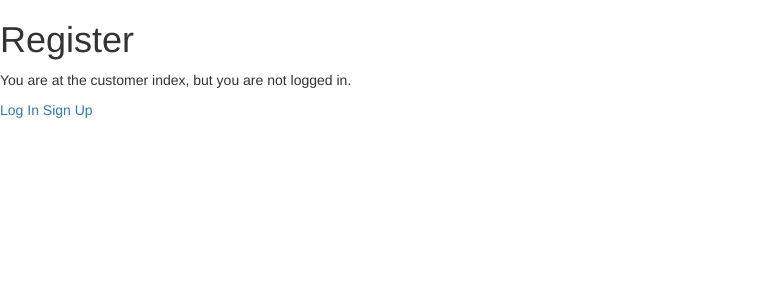
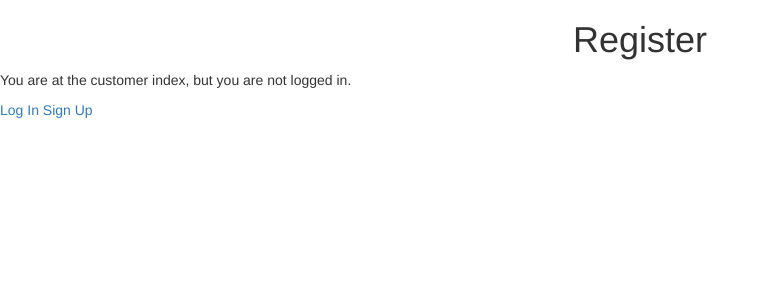
Before and after one commit to wilbertbarr2/trash_collector, a Django app: template trash_collector/customers/templates/customers/trash_customer.html in a window 1280 px wide. Shown: the top 300 px of the page, without its empty margins (0-770 px from the left). Run offline with Django 3.2, Linux system fonts and the light colour scheme; the template is opened without the code that fills it, so the values that code supplies are empty; some libraries are stand-ins or nearby versions.

Commit message:
did some styling

```diff
--- a/trash_collector/customers/templates/customers/index.html
+++ b/trash_collector/customers/templates/customers/index.html
@@ -6,7 +6,7 @@
 
   {% if user.is_authenticated %}
   {% if customer.id == null %}
-    <p>Hello user, please register to become a customer above.</p>
+    <p style="text-align: center; font: 4vw">Hello user, please register to become a customer above.</p>
 <p style="text-align: center; font: 4vw">Select "Register" in the navbar, and you can change your pickup day anytime by clicking there also.</p>
   {% endif %}
   {% if customer.id != null %}
--- a/trash_collector/customers/templates/customers/trash_customer.html
+++ b/trash_collector/customers/templates/customers/trash_customer.html
@@ -1,6 +1,6 @@
 {% extends 'base.html' %}
 
-{% block title %}{% block header %} Register {% endblock %}{% endblock %}
+{% block title %}{% block header %} <p style="text-align:center"> Register </p> {% endblock %}{% endblock %}
 
 {% block content %}
   {% if user.is_authenticated %}
@@ -8,9 +8,9 @@
 <p>Register for Trash Collection services by filling out this form.</p>
 {% endif %}
 
-{{user.first_name}} {{user.last_name}}
+<p style="text-align: center">{{user.first_name}} {{user.last_name}}</p>
 
-<form action="{% url 'customers:trash_customer' %}" method="post">
+<form style="text-align:center" action="{% url 'customers:trash_customer' %}" method="post">
     {% csrf_token %}
     First_Name:<input type="text" name="first_name" id="first_name" required maxlength="45"><br>
     Last_Name:<input type="text" name="last_name" id="last_name" required maxlength="45"><br>
--- a/trash_collector/employees/templates/employees/daily_view.html
+++ b/trash_collector/employees/templates/employees/daily_view.html
@@ -3,12 +3,15 @@
 {% block title %}{% block header %} <div style="text-align: center; background-color: beige">Daily Customers</div> {% endblock %}{% endblock %}
 
 {% block content %}
+{% load static %}
+
+
   {% if user.is_authenticated %}
     <div style="text-align: center">Hello Employee {{ user.username }}!</div>
 
 
 
-<form action="{% url 'employees:daily_view' %}" method="post">
+<form style="text-align: center" id="daily_view" action="{% url 'employees:daily_view' %}" method="post">
   {% csrf_token %}
   <label for="day">Choose a day:</label>
   <select id="day" name="day">
--- a/trash_collector/employees/templates/employees/index.html
+++ b/trash_collector/employees/templates/employees/index.html
@@ -7,8 +7,8 @@
 
   {% if user.manages_zipcode != null %}
 <!--Inner style editing here -->
-<div class="container" style="width: 100%; padding: inherit;;">
-  <div class="row" style="width: 100%">
+<div class="container" >
+  <div class="row" style="width: auto;">
       <div class="col-sm" style="width: 100%; padding: revert;">
               <h1 style="font-size: 4vw; text-align: center"> {% if end == False %}  LET'S GET STARTED! <br>Click START WORK in the navbar {% endif %} {% if end == True %} COMPLETE {% endif %}</h1>
               {% if end == True %}
@@ -18,7 +18,7 @@
         <ul style="overflow-y: scroll; height:400px; width: 100%; background-color: white">
               {% for customer in customers %}
 
-          <div class="card" style="width: 100%;">
+          <div class="card" style="width: 90%; text-align:center">
               <div class="card-body">
                   <h5 class="card-title" style="color: black">{{customer.name}}</h5>
                   <p class="card-text" style="color: black">{{customer.address}}<br> {{customer.zipcode}}<br> {{customer.city}}<br>{{customer.pickup_day}}<br></p>
--- a/trash_collector/static/css/styles.css
+++ b/trash_collector/static/css/styles.css
@@ -89,3 +89,9 @@ button, input, optgroup, select, textarea {
         font-family: inherit;
     color: black;
     }
+
+
+#daily_view {
+    margin-left: auto;
+    margin-right: auto;
+}
```
Also changed, not shown: trash_collector/customers/templates/customers/pickup.html (deleted, +0 -10 lines), trash_collector/customers/views.py (+25 -22 lines).
